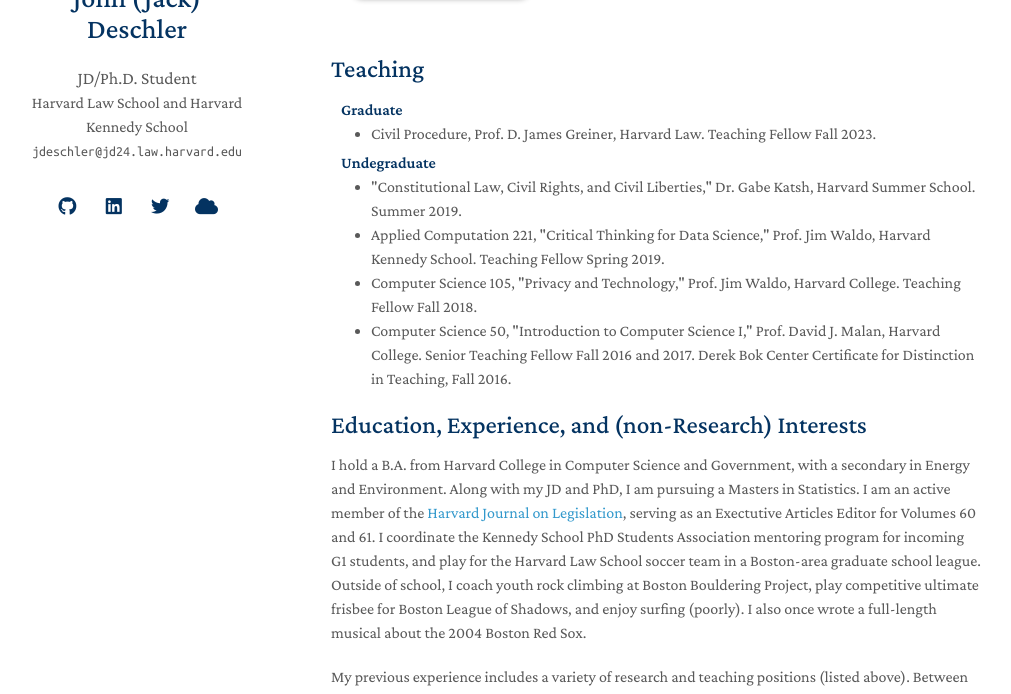
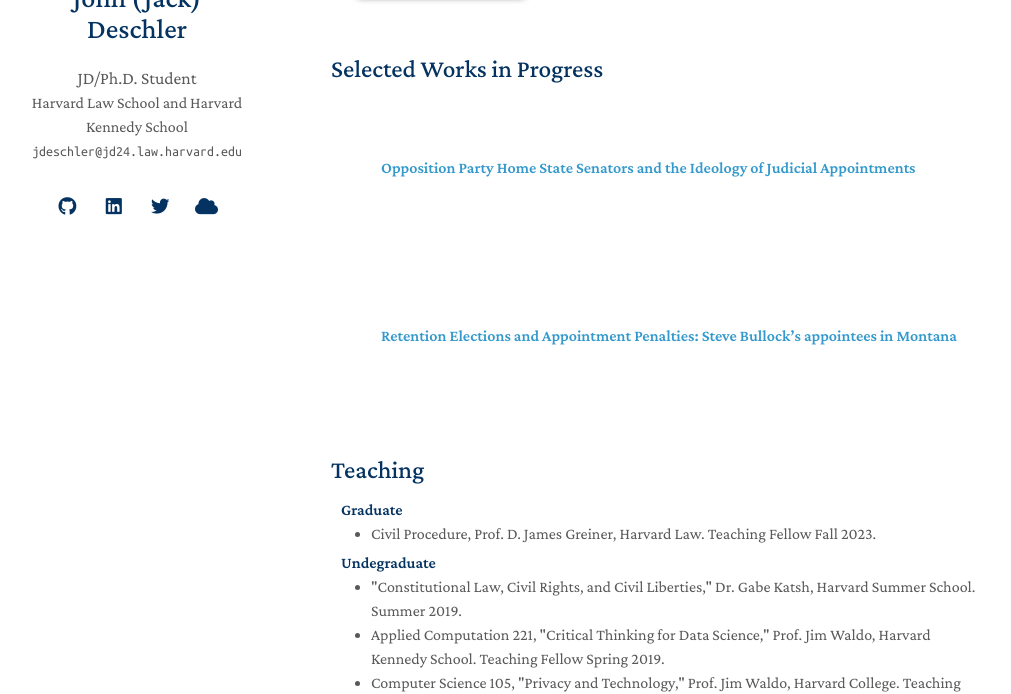
Before and after one commit to jdeschler/jdeschler.github.io, a Jekyll site: the page built from index.md, in a window 1280 px wide and 900 px high, scrolled down 567 px, cut to the strip 206-900 px from the top of the window. Shown: the whole strip, without its empty margins (139-1150 px from the left). Built offline with Jekyll 4.4.1, drawn with Linux system fonts in a browser that asks for light colours; nearby versions of some CDN libraries; a style sheet for code colours, icons or effects is not loaded; our own code applies the rules of GitHub Pages for plain Markdown files.

Commit message:
added working papers to publications

```diff
--- a/_data/publications.yml
+++ b/_data/publications.yml
@@ -5,14 +5,10 @@
     conference: Journal of Law and Empirical Analysis (JLEA), 2024
     image: ./assets/img/strategic-retirements-teaser.png
 
-Working Papers:
+workingpapers:
+  - title: "Opposition Party Home State Senators and the Ideology of Judicial Appointments"
 
-Other Works:
-  - title: "The New Machine Politics: Identifying Partisans Through Their Browsing History"
-    authors:  John Deschler
-    conference: Senior Thesis in Government and Computer Science
-    notes: High Honors.
-    pdf: https://dash.harvard.edu/handle/1/37364617
+  - title: "Retention Elections and Appointment Penalties: Steve Bullock’s appointees in Montana"
 
 # example
   #- title: "Mnemonics Training: Multi-Class Incremental Learning without Forgetting"
--- a/_includes/publications.md
+++ b/_includes/publications.md
@@ -50,3 +50,56 @@
 
 </ol>
 </div>
+
+<h2 id="workingpapers" style="margin: 2px 0px -15px;">Selected Works in Progress</h2>
+
+<div class="publications">
+<ol class="bibliography">
+
+{% for link in site.data.publications.workingpapers %}
+
+<li>
+<div class="pub-row">
+  <div class="col-sm-3 abbr" style="position: relative;padding-right: 15px;padding-left: 15px;">
+    {% if link.image %}
+    <img src="{{ link.image }}" class="teaser img-fluid z-depth-1" style="width=100;height=40%">
+    {% endif %}
+    {% if link.conference_short %}
+    <abbr class="badge">{{ link.conference_short }}</abbr>
+    {% endif %}
+  </div>
+  <div class="col-sm-9" style="position: relative;padding-right: 15px;padding-left: 20px;">
+      <div class="title"><a href="{{ link.pdf }}">{{ link.title }}</a></div>
+      <div class="author">{{ link.authors }}</div>
+      <div class="periodical"><em>{{ link.conference }}</em>
+      </div>
+    <div class="links">
+      {% if link.pdf %}
+      <a href="{{ link.pdf }}" class="btn btn-sm z-depth-0" role="button" target="_blank" style="font-size:12px;">PDF</a>
+      {% endif %}
+      {% if link.code %}
+      <a href="{{ link.code }}" class="btn btn-sm z-depth-0" role="button" target="_blank" style="font-size:12px;">Code</a>
+      {% endif %}
+      {% if link.page %}
+      <a href="{{ link.page }}" class="btn btn-sm z-depth-0" role="button" target="_blank" style="font-size:12px;">Project Page</a>
+      {% endif %}
+      {% if link.bibtex %}
+      <a href="{{ link.bibtex }}" class="btn btn-sm z-depth-0" role="button" target="_blank" style="font-size:12px;">BibTex</a>
+      {% endif %}
+      {% if link.notes %}
+      <strong> <i style="color:#e74d3c">{{ link.notes }}</i></strong>
+      {% endif %}
+      {% if link.others %}
+      {{ link.others }}
+      {% endif %}
+    </div>
+  </div>
+</div>
+</li>
+
+<br>
+
+{% endfor %}
+
+</ol>
+</div>
```
